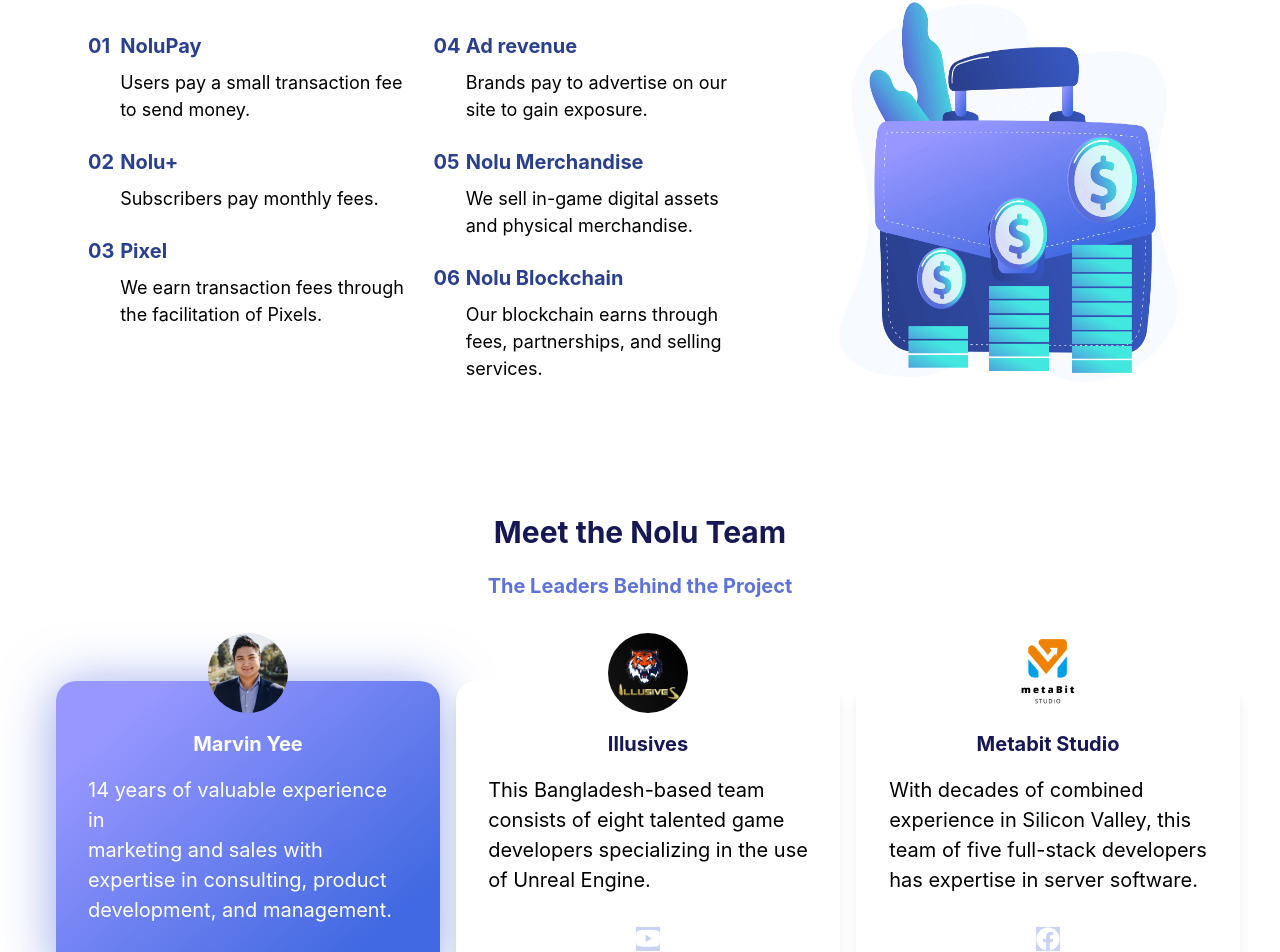
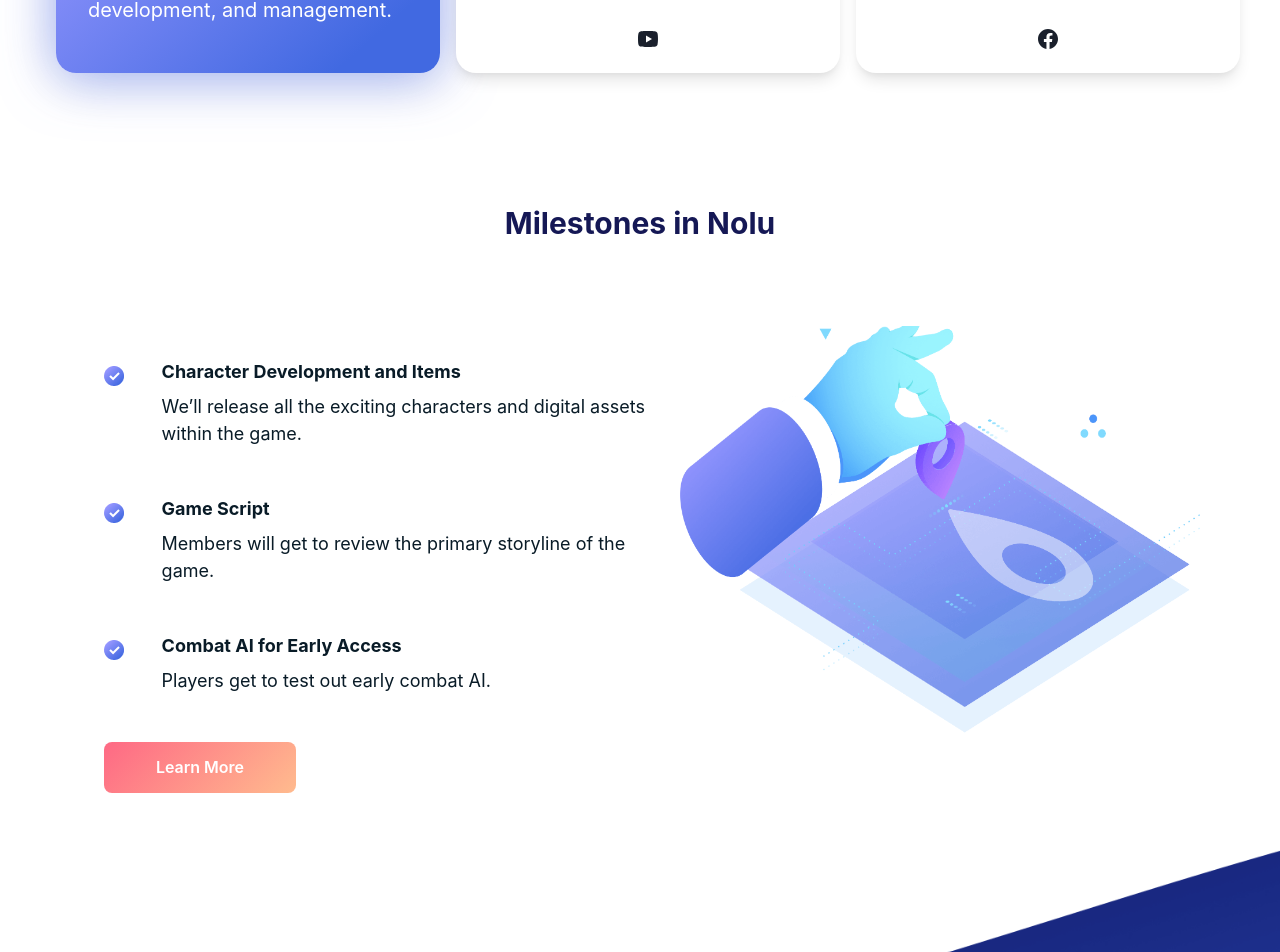
Before and after one commit to Noluverse-Technologies/landing-page-noluverse, a Next.js app: page / in a window 1280 px wide. Shown: the part 5614-6566 px from the top of the page. Built offline with nearby package versions, Linux system fonts and the light colour scheme.

Commit message:
5 error fixed

```diff
--- a/components/MeetNoluTeam.js
+++ b/components/MeetNoluTeam.js
@@ -1,8 +1,7 @@
 import { Icon, Box, Image, Flex, Text, Link } from "@chakra-ui/react";
 
-import { FaFacebook } from "react-icons/fa";
-import { ImTwitter } from "react-icons/im";
-import { BsInstagram, BsYoutube } from "react-icons/bs";
+
+import { RiYoutubeFill ,RiFacebookCircleFill} from "react-icons/ri";
 
 export default function MeetNoluTeam() {
   return (
@@ -38,7 +37,7 @@
           w="sm"
           mx="auto"
           ml="1rem"
-          py={4}
+          py={8}
           px={8}
           bg={"linear-gradient(138.65deg, #9797FF 15.08%, #4169E1 85.18%)"}
           shadow="lg"
@@ -122,17 +121,17 @@
 
             <Flex
               mt="2rem"
-              color="#fff"
+
               direction="row"
               alignItems="center"
               justifyContent="center"
-              gap="8"
+
             >
               <Link
                 href="https://www.youtube.com/channel/UC334vi8250UOjtuvhuxtzQg"
                 isExternal
               >
-                <Icon as={BsYoutube} fontSize="2xl" background="#C9D2F5" />
+                <Icon  as={RiYoutubeFill} fontSize="2xl"   />
               </Link>
             </Flex>
           </Box>
@@ -182,14 +181,14 @@
 
             <Flex
               mt="2rem"
-              color="#fff"
+
               direction="row"
               alignItems="center"
               justifyContent="center"
               gap="8"
             >
               <Link href="" isExternal>
-                <Icon as={FaFacebook} fontSize="2xl" background="#C9D2F5" />
+                <Icon as={RiFacebookCircleFill} fontSize="2xl"  />
               </Link>
             </Flex>
           </Box>
--- a/components/ProjectMonetization.js
+++ b/components/ProjectMonetization.js
@@ -38,11 +38,11 @@
         mt="1rem"
         px={["1rem", "8rem", "5rem", "8rem", 0]}
       >
-        <Flex w="10%" fontSize="xl" color="#2A408E" fontWeight="bold">
-          <Text>01</Text>
+        <Flex w="12%" fontSize="xl" color="#2A408E" fontWeight="bold">
+          <Text>1</Text>
         </Flex>
 
-        <Flex w="90%" direction="column">
+        <Flex w="88%" direction="column">
           <Text color="#2A408E" fontSize="xl" fontWeight="bold">
             NoluPay
           </Text>
@@ -60,11 +60,11 @@
         mt="1.5rem"
         px={["1rem", "8rem", "5rem", "8rem", 0]}
       >
-        <Flex w="10%" fontSize="xl" color="#2A408E" fontWeight="bold">
-          <Text>02</Text>
+        <Flex w="12%" fontSize="xl" color="#2A408E" fontWeight="bold">
+          <Text>2</Text>
         </Flex>
 
-        <Flex w="90%" direction="column">
+        <Flex w="88%" direction="column">
           <Text color="#2A408E" fontSize="xl" fontWeight="bold">
             Nolu+
           </Text>
@@ -82,11 +82,11 @@
         mt="1.5rem"
         px={["1rem", "8rem", "5rem", "8rem", 0]}
       >
-        <Flex w="10%" fontSize="xl" color="#2A408E" fontWeight="bold">
-          <Text>03</Text>
+        <Flex w="12%" fontSize="xl" color="#2A408E" fontWeight="bold">
+          <Text>3</Text>
         </Flex>
 
-        <Flex w="90%" direction="column">
+        <Flex w="88%" direction="column">
           <Text color="#2A408E" fontSize="xl" fontWeight="bold">
             Pixel
           </Text>
@@ -104,11 +104,11 @@
         mt="1.5rem"
         px={["1rem", "8rem", "5rem", "8rem", 0]}
       >
-        <Flex w="10%" fontSize="xl" color="#2A408E" fontWeight="bold">
-          <Text>04</Text>
+        <Flex w="12%" fontSize="xl" color="#2A408E" fontWeight="bold">
+          <Text>4</Text>
         </Flex>
 
-        <Flex w="90%" direction="column">
+        <Flex w="88%" direction="column">
           <Text color="#2A408E" fontSize="xl" fontWeight="bold">
             Ad revenue
           </Text>
@@ -126,11 +126,11 @@
         mt="1.5rem"
         px={["1rem", "8rem", "5rem", "8rem", 0]}
       >
-        <Flex w="10%" fontSize="xl" color="#2A408E" fontWeight="bold">
-          <Text>05</Text>
+        <Flex w="12%" fontSize="xl" color="#2A408E" fontWeight="bold">
+          <Text>5</Text>
         </Flex>
 
-        <Flex w="90%" direction="column">
+        <Flex w="88%" direction="column">
           <Text color="#2A408E" fontSize="xl" fontWeight="bold">
             Nolu Merchandise
           </Text>
@@ -149,11 +149,11 @@
         mb="1rem"
         px={["1rem", "8rem", "5rem", "8rem", 0]}
       >
-        <Flex w="10%" fontSize="xl" color="#2A408E" fontWeight="bold">
-          <Text>06</Text>
+        <Flex w="12%" fontSize="xl" color="#2A408E" fontWeight="bold">
+          <Text>6</Text>
         </Flex>
 
-        <Flex w="90%" direction="column">
+        <Flex w="88%" direction="column">
           <Text color="#2A408E" fontSize="xl" fontWeight="bold">
             Nolu Blockchain
           </Text>
--- a/components/desktop/DesktopMeetNoluTeam.js
+++ b/components/desktop/DesktopMeetNoluTeam.js
@@ -1,8 +1,6 @@
 import { Icon, Box, Image, Flex, Text, Link } from "@chakra-ui/react";
 
-import { FaFacebook } from "react-icons/fa";
-import { ImTwitter } from "react-icons/im";
-import { BsInstagram, BsYoutube } from "react-icons/bs";
+import { RiFacebookCircleFill, RiYoutubeFill } from "react-icons/ri";
 
 export default function DesktopMeetNoluTeam() {
   return (
@@ -128,7 +126,7 @@
 
             <Flex
               mt="2rem"
-              color="#fff"
+
               direction="row"
               alignItems="center"
               justifyContent="center"
@@ -138,7 +136,7 @@
                 href="https://www.youtube.com/channel/UC334vi8250UOjtuvhuxtzQg"
                 isExternal
               >
-                <Icon as={BsYoutube} fontSize="2xl" background="#C9D2F5" />
+                <Icon as={RiYoutubeFill} fontSize="2xl"  />
               </Link>
             </Flex>
           </Box>
@@ -188,14 +186,14 @@
 
             <Flex
               mt="2rem"
-              color="#fff"
+
               direction="row"
               alignItems="center"
               justifyContent="center"
               gap="8"
             >
               <Link href="" isExternal>
-                <Icon as={FaFacebook} fontSize="2xl" background="#C9D2F5" />
+                <Icon as={RiFacebookCircleFill} fontSize="2xl" />
               </Link>
             </Flex>
           </Box>
--- a/components/desktop/DesktopProjectMonetization.js
+++ b/components/desktop/DesktopProjectMonetization.js
@@ -33,11 +33,11 @@
           {/* 1 */}
 
           <Flex w="100%" pl="1.5rem" mt="1rem">
-            <Flex w="10%" fontSize="xl" color="#2A408E" fontWeight="bold">
-              <Text>01</Text>
+            <Flex w="12%" fontSize="xl" color="#2A408E" fontWeight="bold">
+              <Text>1</Text>
             </Flex>
 
-            <Flex w="90%" direction="column">
+            <Flex w="88%" direction="column">
               <Text color="#2A408E" fontSize="xl" fontWeight="bold">
                 NoluPay
               </Text>
@@ -50,11 +50,11 @@
           {/* 2 */}
 
           <Flex w="100%" pl="1.5rem" mt="1.5rem">
-            <Flex w="10%" fontSize="xl" color="#2A408E" fontWeight="bold">
-              <Text>02</Text>
+            <Flex w="12%" fontSize="xl" color="#2A408E" fontWeight="bold">
+              <Text>2</Text>
             </Flex>
 
-            <Flex w="90%" direction="column">
+            <Flex w="88%" direction="column">
               <Text color="#2A408E" fontSize="xl" fontWeight="bold">
                 Nolu+
               </Text>
@@ -67,11 +67,11 @@
           {/* 3 */}
 
           <Flex w="100%" pl="1.5rem" mt="1.5rem">
-            <Flex w="10%" fontSize="xl" color="#2A408E" fontWeight="bold">
-              <Text>03</Text>
+            <Flex w="12%" fontSize="xl" color="#2A408E" fontWeight="bold">
+              <Text>3</Text>
             </Flex>
 
-            <Flex w="90%" direction="column">
+            <Flex w="88%" direction="column">
               <Text color="#2A408E" fontSize="xl" fontWeight="bold">
                 Pixel
               </Text>
@@ -90,11 +90,11 @@
           {/* 4 */}
 
           <Flex w="100%" pl="1.5rem" mt="1rem">
-            <Flex w="10%" fontSize="xl" color="#2A408E" fontWeight="bold">
-              <Text>04</Text>
+            <Flex w="12%" fontSize="xl" color="#2A408E" fontWeight="bold">
+              <Text>4</Text>
             </Flex>
 
-            <Flex w="90%" direction="column">
+            <Flex w="88%" direction="column">
               <Text color="#2A408E" fontSize="xl" fontWeight="bold">
                 Ad revenue
               </Text>
@@ -107,11 +107,11 @@
           {/* 5 */}
 
           <Flex w="100%" pl="1.5rem" mt="1.5rem">
-            <Flex w="10%" fontSize="xl" color="#2A408E" fontWeight="bold">
-              <Text>05</Text>
+            <Flex w="12%" fontSize="xl" color="#2A408E" fontWeight="bold">
+              <Text>5</Text>
             </Flex>
 
-            <Flex w="90%" direction="column">
+            <Flex w="88%" direction="column">
               <Text color="#2A408E" fontSize="xl" fontWeight="bold">
                 Nolu Merchandise
               </Text>
@@ -124,11 +124,11 @@
           {/* 6 */}
 
           <Flex w="100%" pl="1.5rem" mt="1.5rem">
-            <Flex w="10%" fontSize="xl" color="#2A408E" fontWeight="bold">
-              <Text>06</Text>
+            <Flex w="12%" fontSize="xl" color="#2A408E" fontWeight="bold">
+              <Text>6</Text>
             </Flex>
 
-            <Flex w="90%" direction="column">
+            <Flex w="88%" direction="column">
               <Text color="#2A408E" fontSize="xl" fontWeight="bold">
                 Nolu Blockchain
               </Text>
--- a/pages/index.js
+++ b/pages/index.js
@@ -35,6 +35,7 @@
       <Head>
         <title>Noluverse</title>
         <meta name="viewport" content="width=device-width, initial-scale=1" />
+        <link rel="icon" type="image/x-icon" href="/logo.png"></link>
       </Head>
 
       {/* for desktop------------------------- */}
```
